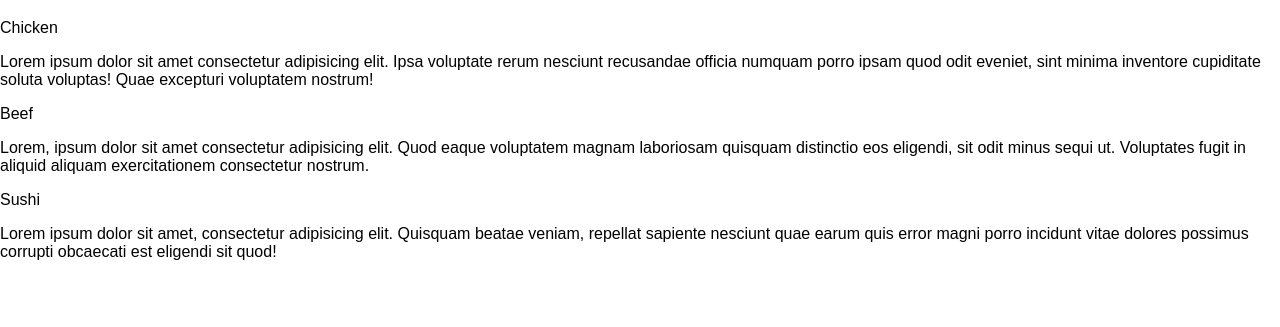
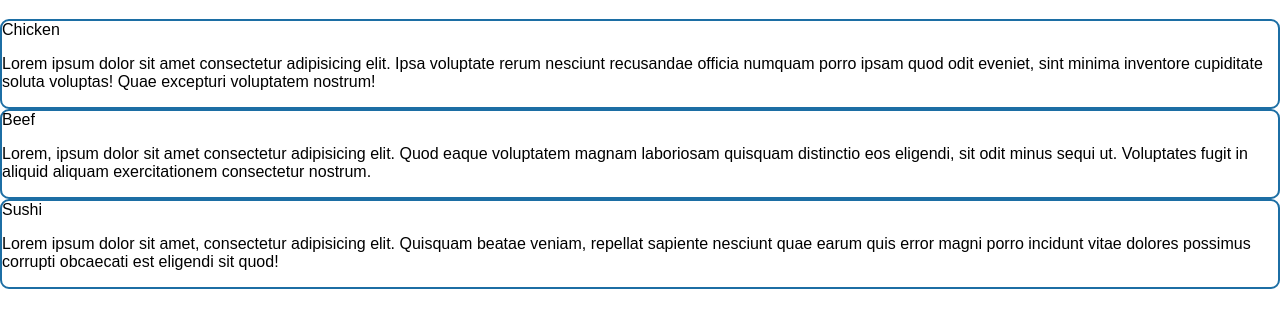
Before and after one commit to theofrancis-dev/teopinillo.github.io, a plain HTML site: page coursera_web-dev/index.html in a window 1280 px wide. Shown: the part 61-388 px from the top of the page. Drawn offline with Linux system fonts and the light colour scheme.

Commit message:
div borders

```diff
--- a/coursera_web-dev/css/styles.css
+++ b/coursera_web-dev/css/styles.css
@@ -11,3 +11,8 @@ body {
     color: black;
     font-family: Arial, Helvetica, sans-serif;
 }
+
+.border {
+    border: 2px solid #1C6EA4;
+    border-radius: 9px;
+}
--- a/coursera_web-dev/index.html
+++ b/coursera_web-dev/index.html
@@ -12,7 +12,7 @@
     <body>
     <h1>Coursera Web Develoment. Assigmnet Solution for Module 2</h1>
 
-        <div class="section_1">
+        <div class="border section_1">
             <div class="label_cicken">
                 Chicken
             </div>
@@ -22,7 +22,7 @@
 
         </div>
 
-        <div class="section_2">
+        <div class="border section_2">
             <div class="label_beef">
                 Beef
             </div>
@@ -32,7 +32,7 @@
 
         </div>
 
-        <div class="section_3">
+        <div class="border section_3">
             <div class="label_sushi">
                 Sushi
             </div>
```
